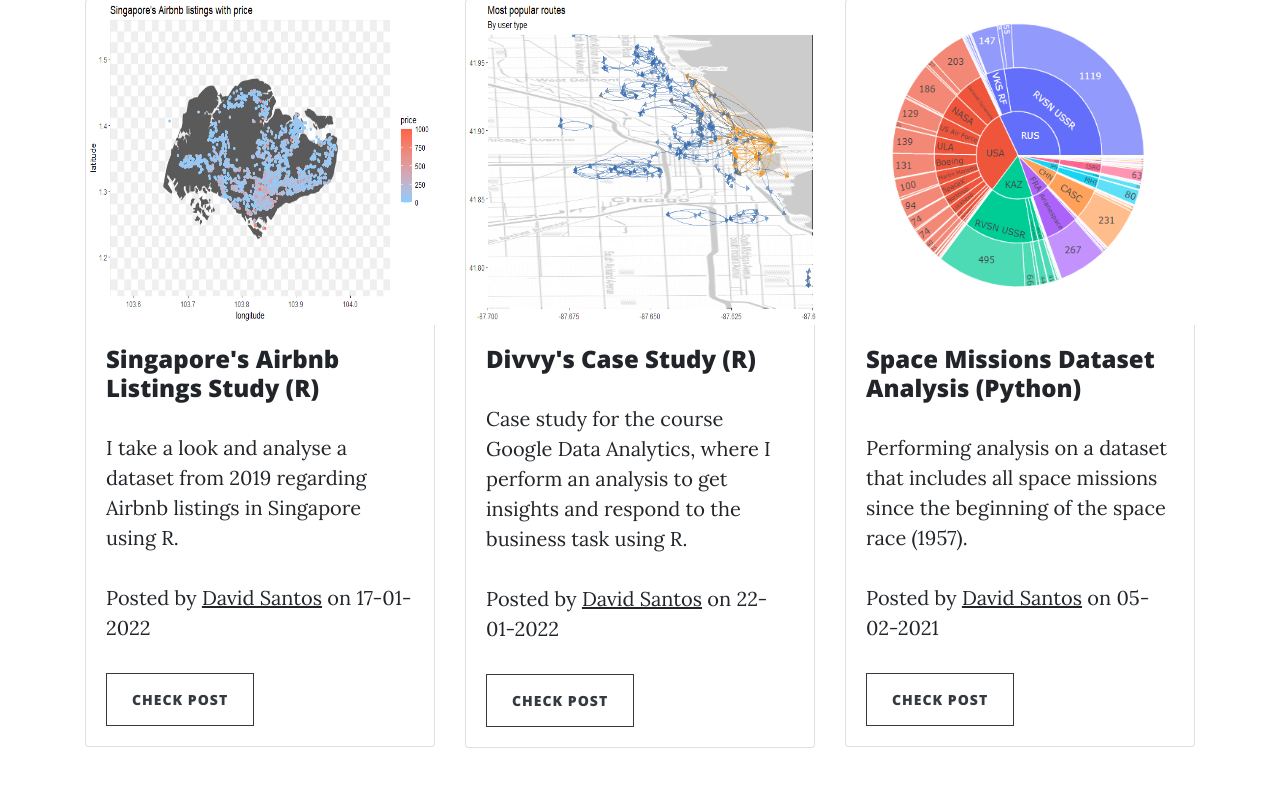
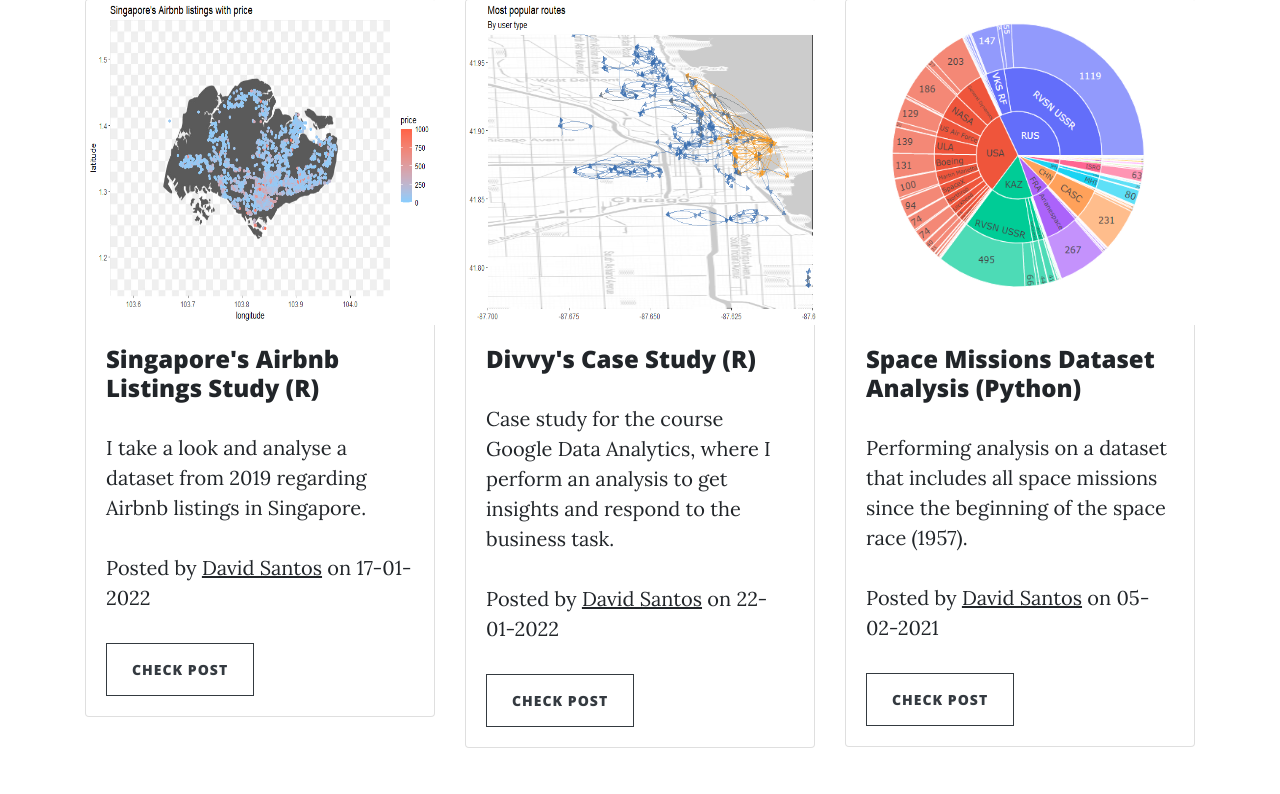
Before and after one commit to DavidSantos93/Portfolio, a Flask app: page / in a window 1280 px wide. Shown: the part 1292-2086 px from the top of the page. Run offline with Flask 2, Linux system fonts and the light colour scheme; data comes from the database, SQL or seed files in the repository; some libraries are stand-ins or nearby versions.

Commit message:
minor text changes

```diff
--- a/templates/index.html
+++ b/templates/index.html
@@ -70,7 +70,7 @@
               <img class="card-img-top" src="static/img/Singapore plot.png" alt="Card image cap">
               <div class="card-body">
                 <h4 class="card-title">Singapore's Airbnb Listings Study (R)</h4>
-                <p class="card-text">I take a look and analyse a dataset from 2019 regarding Airbnb listings in Singapore using R.
+                <p class="card-text">I take a look and analyse a dataset from 2019 regarding Airbnb listings in Singapore.
                 <p class="post-meta">Posted by
                 <a href="/about">David Santos</a>
                  on 17-01-2022 </p>
@@ -86,7 +86,7 @@
               <div class="card-body">
                 <h4 class="card-title">Divvy's Case Study (R)</h4>
                 <p class="card-text">Case study for the course Google Data Analytics, where I perform an analysis to get
-                  insights and respond to the business task using R.</p>
+                  insights and respond to the business task.</p>
                 <p class="post-meta">Posted by
                 <a href="/about">David Santos</a>
                  on 22-01-2022 </p>
```
